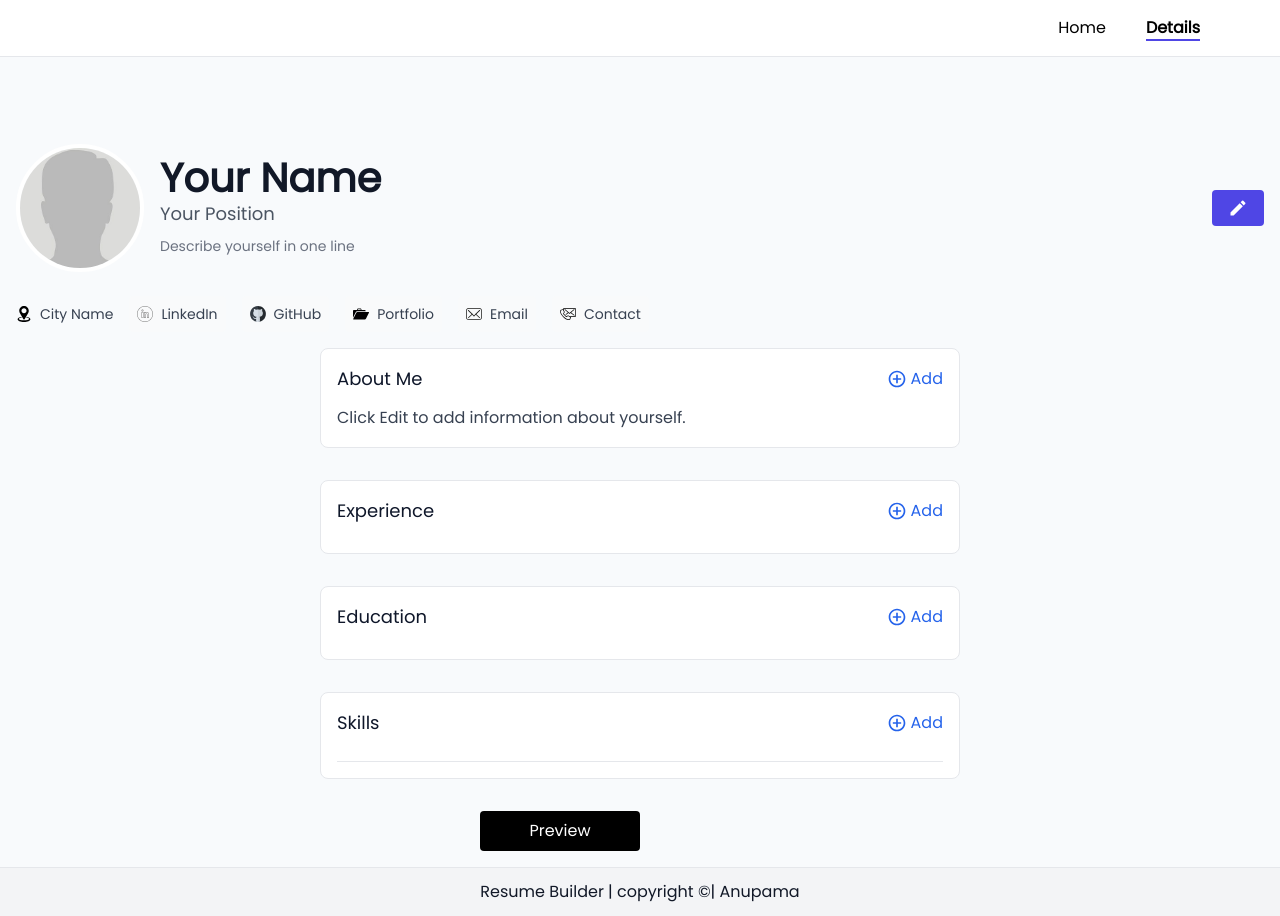
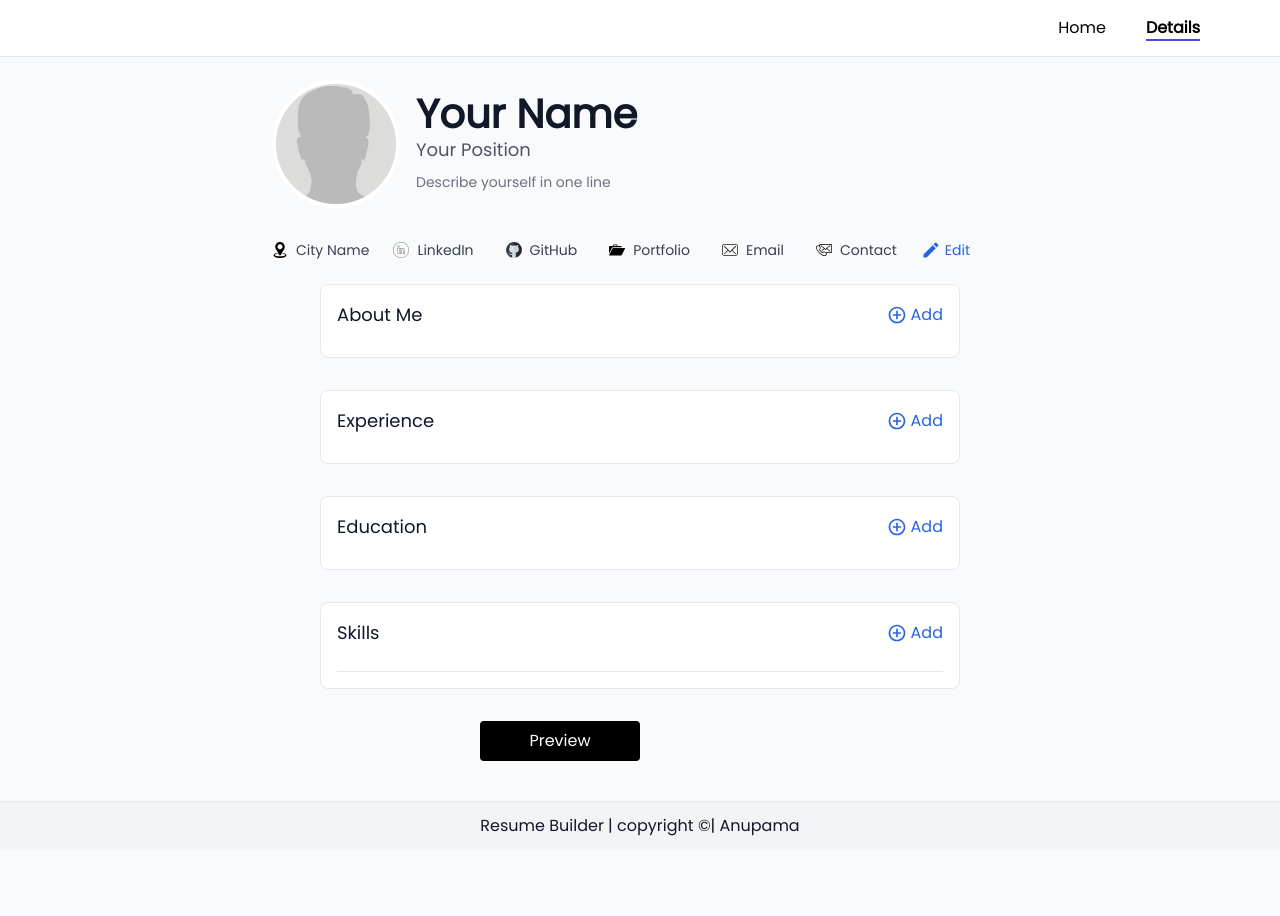
Before and after one commit to anupama115/resume-builder, a React (Create React App) app: page /details in a window 1280 px wide. After the commit the page ends 850 px from the top, so only its background shows below. Built offline with nearby package versions, Linux system fonts and the light colour scheme.

Commit message:
home-changes

```diff
--- a/src/components/AboutMe.jsx
+++ b/src/components/AboutMe.jsx
@@ -37,9 +37,7 @@ function AboutMe() {
                     </button>
                 </div>
 
-                <p className="text-gray-700 leading-relaxed">
-                    {about || 'Click Edit to add information about yourself.'}
-                </p>
+
             </div>
 
             {show && (
--- a/src/components/Profile.jsx
+++ b/src/components/Profile.jsx
@@ -50,9 +50,7 @@ function Profile() {
                         <p className="text-gray-500 text-sm">{profile.tagline || "Add a tagline to describe yourself"}</p>
                     </div>
                 </div>
-                <button className="bg-indigo-600 text-white px-4 py-2 rounded" onClick={() => setShow(true)}>
-                    <MdEdit size={20} />
-                </button>
+                {/* Edit moved next to Contact in the links row below */}
             </div>
 
             {/* Contact Information */}
@@ -68,6 +66,10 @@ function Profile() {
                         <span className="text-sm text-gray-700">{link.label}</span>
                     </div>
                 ))}
+                <button type="button" onClick={() => setShow(true)} className="flex items-center gap-1 text-blue-600 hover:text-blue-800">
+                    <MdEdit size={20} />
+                    <span className="text-sm">Edit</span>
+                </button>
             </div>
             {show && (
                 <div className="fixed inset-0 bg-black bg-opacity-50 flex justify-center items-center z-50">
--- a/src/pages/Details/Details.jsx
+++ b/src/pages/Details/Details.jsx
@@ -9,8 +9,8 @@ const Details = () => {
     return (
         <>
             {/* Top image */}
-            <div className="p-0 top-image w-full" />
-            <div className='container mx-auto px-4'>
+            <div className="p-0 w-full" />
+            <div className='w-full max-w-3xl mx-auto p-4'>
 
                 {/* Profile section */}
                 <Profile />
```
